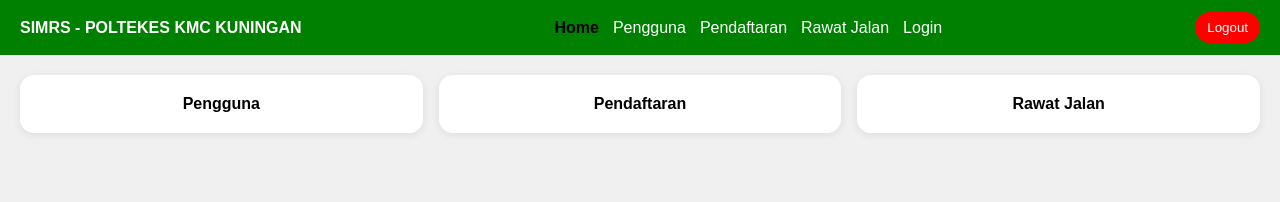
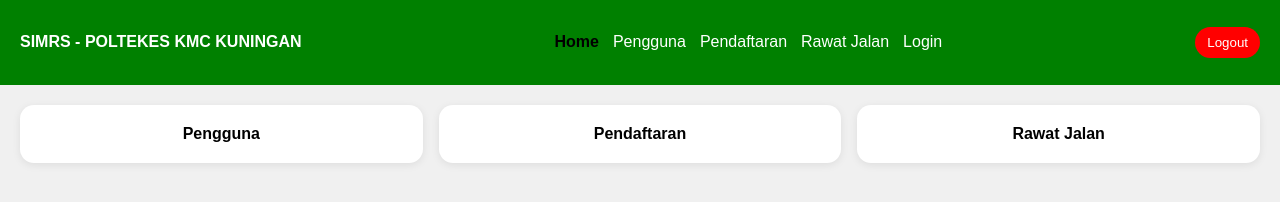
Before and after one commit to nikenramdani7-afk/simrs-poltekes, a plain HTML site: page index.html in a window 1280 px wide. Drawn offline with Linux system fonts and the light colour scheme.

Commit message:
upload login simrs

```diff
--- a/index.css
+++ b/index.css
@@ -123,10 +123,3 @@ body {
     text-align: center;
 
 }
-
-* {
-    margin: 0;
-    padding: 0;
-    box-sizing: border-box;
-    font-family: Arial, sans-serif;
-}
```
